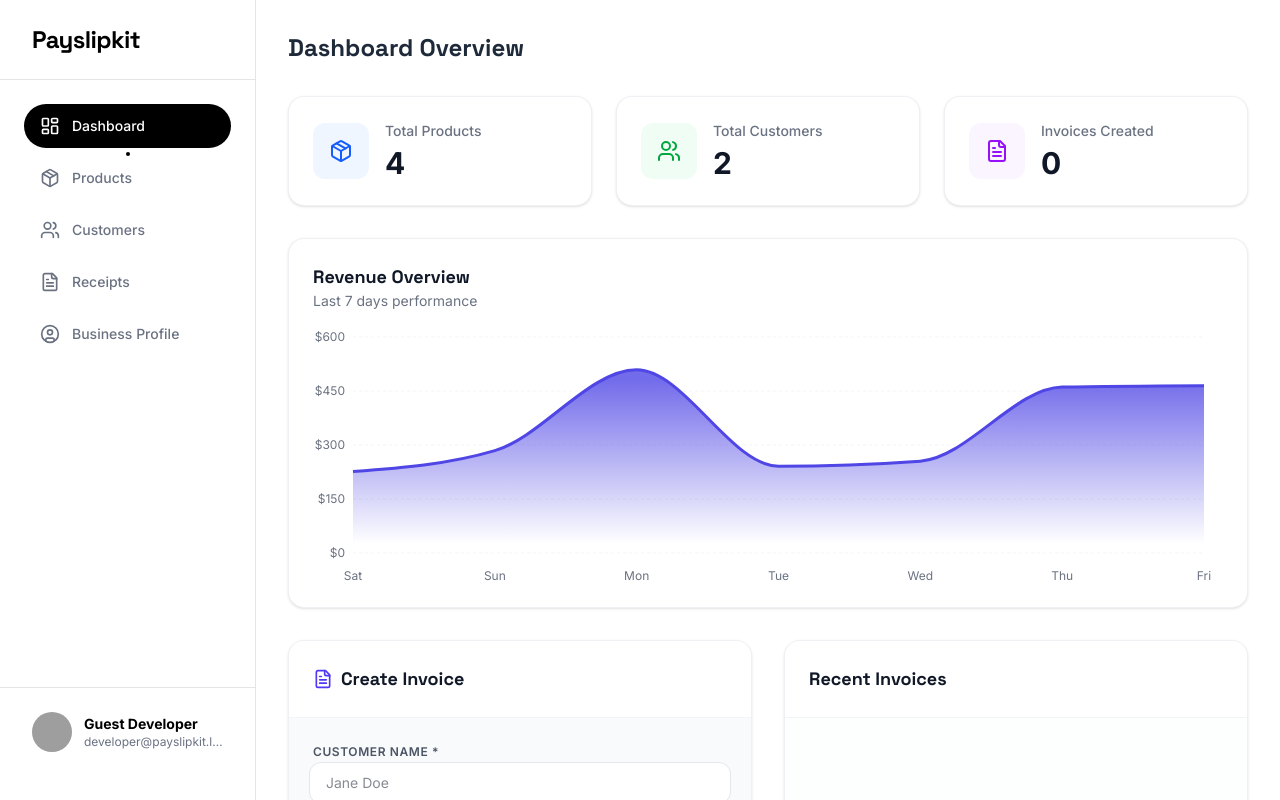
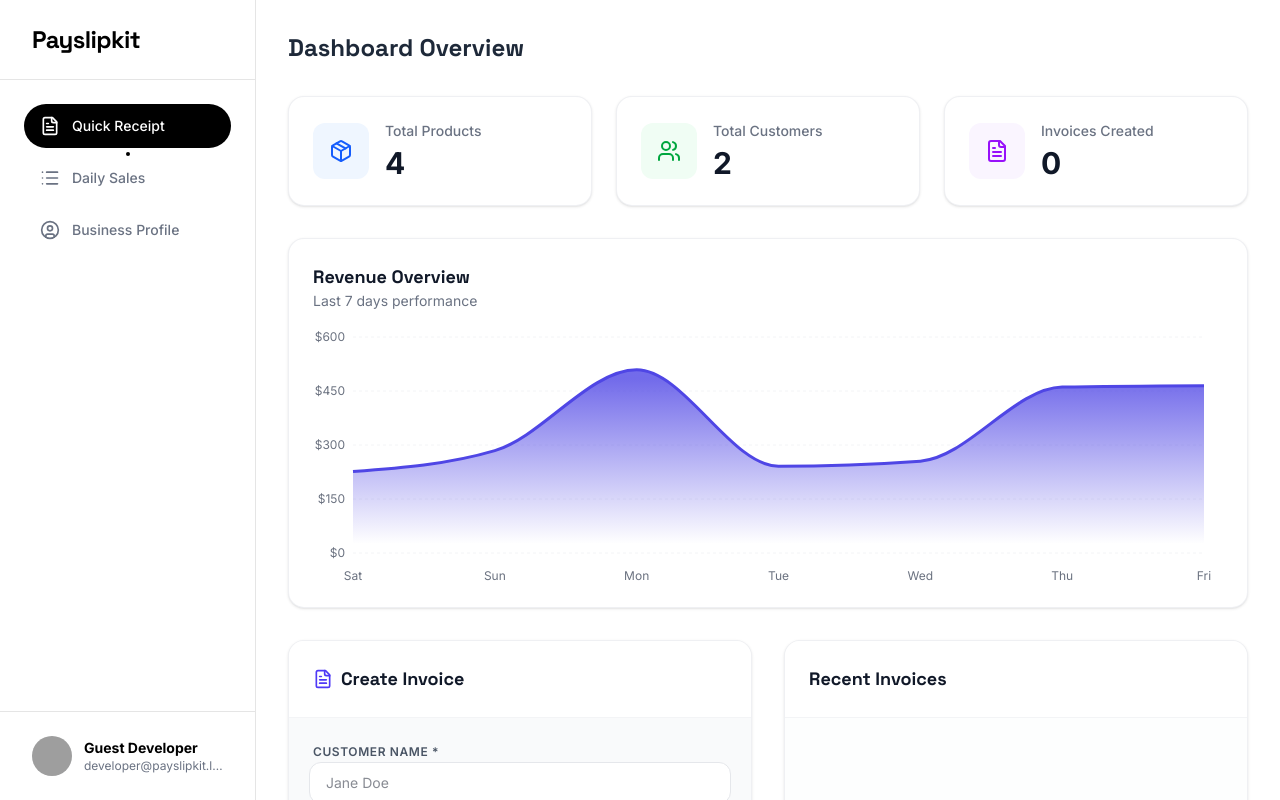
Before and after one commit to ankit2424/invoice-generator, a React (Vite) app: page / in a window 1280 px wide. Built offline with nearby package versions, Linux system fonts and the light colour scheme; grey boxes are pictures that could not be loaded.

Commit message:
Simplify navigation for MVP - only Receipt, Daily Sales, Profile tabs

```diff
--- a/src/App.tsx
+++ b/src/App.tsx
@@ -1,10 +1,7 @@
 import { useState, useEffect } from 'react';
-import { LogOut, LayoutDashboard, Package, Users, FileText, UserCircle } from 'lucide-react';
+import { FileText, List, UserCircle } from 'lucide-react';
 import { motion, AnimatePresence } from 'motion/react';
-import AnimatedIllustration from './components/AnimatedIllustration';
 import DashboardView from './components/DashboardView';
-import ProductsView from './components/ProductsView';
-import CustomersView from './components/CustomersView';
 import InvoicesView from './components/InvoicesView';
 import ProfileView from './components/ProfileView';
 import { doc, onSnapshot, db } from './lib/db';
@@ -16,12 +13,11 @@ export default function App() {
     displayName: 'Guest Developer',
     photoURL: 'https://api.dicebear.com/7.x/bottts/svg?seed=developer'
   });
-  const [activeTab, setActiveTab] = useState<string>('dashboard');
+  const [activeTab, setActiveTab] = useState<string>('receipt');
   const [loading, setLoading] = useState(false);
 
   const login = async () => {};
   const loginAnonymously = async () => {};
-  const logout = async () => {};
 
   useEffect(() => {
     if (!user?.uid) return;
@@ -50,7 +46,6 @@ export default function App() {
   if (!user) {
     return (
       <div className="min-h-screen bg-white flex flex-col items-center justify-center p-4 relative overflow-hidden">
-        {/* Decorative Doodles */}
         <div className="absolute top-[10%] left-[15%] opacity-20 pointer-events-none w-32 h-32 hidden md:block">
           <svg viewBox="0 0 200 200" fill="none" xmlns="http://www.w3.org/2000/svg"><path d="M100 0L105 85L190 90L105 95L100 180L95 95L10 90L95 85L100 0Z" fill="black"/></svg>
         </div>
@@ -101,10 +96,8 @@ export default function App() {
 
   const renderContent = () => {
     switch (activeTab) {
-      case 'dashboard': return <DashboardView user={user} />;
-      case 'products': return <ProductsView user={user} />;
-      case 'customers': return <CustomersView user={user} />;
-      case 'invoices': return <InvoicesView user={user} />;
+      case 'receipt': return <DashboardView user={user} />;
+      case 'sales': return <InvoicesView user={user} />;
       case 'profile': return <ProfileView user={user} onUserUpdate={(newUser) => setUser(newUser)} />;
       default: return <DashboardView user={user} />;
     }
@@ -120,39 +113,21 @@ export default function App() {
 
         <div className="p-6 flex flex-col space-y-2 flex-1 overflow-y-auto">
           <button
-            onClick={() => setActiveTab('dashboard')}
-            className={`flex items-center space-x-3 px-4 py-3 rounded-full text-sm font-medium transition-all relative ${activeTab === 'dashboard' ? 'bg-black text-white' : 'text-gray-500 hover:text-black'}`}
+            onClick={() => setActiveTab('receipt')}
+            className={`flex items-center space-x-3 px-4 py-3 rounded-full text-sm font-medium transition-all relative ${activeTab === 'receipt' ? 'bg-black text-white' : 'text-gray-500 hover:text-black'}`}
           >
-            {activeTab === 'dashboard' && <motion.div layoutId="active-navIndicator" className="absolute left-1/2 -bottom-2 -translate-x-1/2 w-1 h-1 bg-black rounded-full" />}
-            <LayoutDashboard size={20} />
-            <span>Dashboard</span>
+            {activeTab === 'receipt' && <motion.div layoutId="active-navIndicator" className="absolute left-1/2 -bottom-2 -translate-x-1/2 w-1 h-1 bg-black rounded-full" />}
+            <FileText size={20} />
+            <span>Quick Receipt</span>
           </button>
 
           <button
-            onClick={() => setActiveTab('products')}
-            className={`flex items-center space-x-3 px-4 py-3 rounded-full text-sm font-medium transition-all relative ${activeTab === 'products' ? 'bg-black text-white' : 'text-gray-500 hover:text-black'}`}
+            onClick={() => setActiveTab('sales')}
+            className={`flex items-center space-x-3 px-4 py-3 rounded-full text-sm font-medium transition-all relative ${activeTab === 'sales' ? 'bg-black text-white' : 'text-gray-500 hover:text-black'}`}
           >
-            {activeTab === 'products' && <motion.div layoutId="active-navIndicator" className="absolute left-1/2 -bottom-2 -translate-x-1/2 w-1 h-1 bg-black rounded-full" />}
-            <Package size={20} />
-            <span>Products</span>
-          </button>
-
-          <button
-            onClick={() => setActiveTab('customers')}
-            className={`flex items-center space-x-3 px-4 py-3 rounded-full text-sm font-medium transition-all relative ${activeTab === 'customers' ? 'bg-black text-white' : 'text-gray-500 hover:text-black'}`}
-          >
-            {activeTab === 'customers' && <motion.div layoutId="active-navIndicator" className="absolute left-1/2 -bottom-2 -translate-x-1/2 w-1 h-1 bg-black rounded-full" />}
-            <Users size={20} />
-            <span>Customers</span>
-          </button>
-
-          <button
-            onClick={() => setActiveTab('invoices')}
-            className={`flex items-center space-x-3 px-4 py-3 rounded-full text-sm font-medium transition-all relative ${activeTab === 'invoices' ? 'bg-black text-white' : 'text-gray-500 hover:text-black'}`}
-          >
-            {activeTab === 'invoices' && <motion.div layoutId="active-navIndicator" className="absolute left-1/2 -bottom-2 -translate-x-1/2 w-1 h-1 bg-black rounded-full" />}
-            <FileText size={20} />
-            <span>Receipts</span>
+            {activeTab === 'sales' && <motion.div layoutId="active-navIndicator" className="absolute left-1/2 -bottom-2 -translate-x-1/2 w-1 h-1 bg-black rounded-full" />}
+            <List size={20} />
+            <span>Daily Sales</span>
           </button>
 
           <button
@@ -165,9 +140,8 @@ export default function App() {
           </button>
         </div>
 
-        {/* User Card & Logout */}
         <div className="p-6 border-t border-black/10">
-          <div className="flex items-center mb-6 px-2">
+          <div className="flex items-center px-2">
             {user.photoURL ? (
               <img src={user.photoURL} alt="Profile" className="w-10 h-10 rounded-full bg-gray-100" referrerPolicy="no-referrer" />
             ) : (
@@ -180,7 +154,6 @@ export default function App() {
               <p className="text-xs text-gray-500 truncate">{user.email || 'guest@local.dev'}</p>
             </div>
           </div>
-
         </div>
       </aside>
 
@@ -211,22 +184,19 @@ export default function App() {
         </AnimatePresence>
       </main>
 
-      {/* Mobile Bottom Navigation */}
-      <nav className="md:hidden shrink-0 bg-white border-t border-black/10 flex justify-between px-4 py-2 z-20" style={{ paddingBottom: 'max(1rem, env(safe-area-inset-bottom))' }}>
-        <button onClick={() => setActiveTab('dashboard')} className={`relative flex-1 flex flex-col items-center p-2 min-w-0 transition-colors ${activeTab === 'dashboard' ? 'text-black' : 'text-gray-400'}`}>
-          <LayoutDashboard size={22} strokeWidth={activeTab === 'dashboard' ? 2.5 : 2} />
+      {/* Mobile Bottom Navigation - only 3 tabs */}
+      <nav className="md:hidden shrink-0 bg-white border-t border-black/10 flex justify-around px-4 py-2 z-20" style={{ paddingBottom: 'max(1rem, env(safe-area-inset-bottom))' }}>
+        <button onClick={() => setActiveTab('receipt')} className={`relative flex flex-col items-center p-2 min-w-0 transition-colors ${activeTab === 'receipt' ? 'text-black' : 'text-gray-400'}`}>
+          <FileText size={22} strokeWidth={activeTab === 'receipt' ? 2.5 : 2} />
+          <span className="text-[10px] mt-1 font-medium">Receipt</span>
         </button>
-        <button onClick={() => setActiveTab('products')} className={`relative flex-1 flex flex-col items-center p-2 min-w-0 transition-colors ${activeTab === 'products' ? 'text-black' : 'text-gray-400'}`}>
-          <Package size={22} strokeWidth={activeTab === 'products' ? 2.5 : 2} />
+        <button onClick={() => setActiveTab('sales')} className={`relative flex flex-col items-center p-2 min-w-0 transition-colors ${activeTab === 'sales' ? 'text-black' : 'text-gray-400'}`}>
+          <List size={22} strokeWidth={activeTab === 'sales' ? 2.5 : 2} />
+          <span className="text-[10px] mt-1 font-medium">Sales</span>
         </button>
-        <button onClick={() => setActiveTab('invoices')} className={`relative flex-1 flex flex-col items-center p-2 min-w-0 transition-colors ${activeTab === 'invoices' ? 'text-black' : 'text-gray-400'}`}>
-          <FileText size={22} strokeWidth={activeTab === 'invoices' ? 2.5 : 2} />
-        </button>
-        <button onClick={() => setActiveTab('customers')} className={`relative flex-1 flex flex-col items-center p-2 min-w-0 transition-colors ${activeTab === 'customers' ? 'text-black' : 'text-gray-400'}`}>
-          <Users size={22} strokeWidth={activeTab === 'customers' ? 2.5 : 2} />
-        </button>
-        <button onClick={() => setActiveTab('profile')} className={`relative flex-1 flex flex-col items-center p-2 min-w-0 transition-colors ${activeTab === 'profile' ? 'text-black' : 'text-gray-400'}`}>
+        <button onClick={() => setActiveTab('profile')} className={`relative flex flex-col items-center p-2 min-w-0 transition-colors ${activeTab === 'profile' ? 'text-black' : 'text-gray-400'}`}>
           <UserCircle size={22} strokeWidth={activeTab === 'profile' ? 2.5 : 2} />
+          <span className="text-[10px] mt-1 font-medium">Profile</span>
         </button>
       </nav>
     </div>
```
